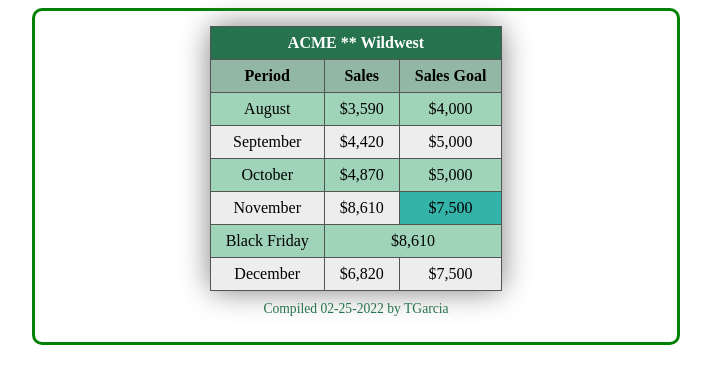
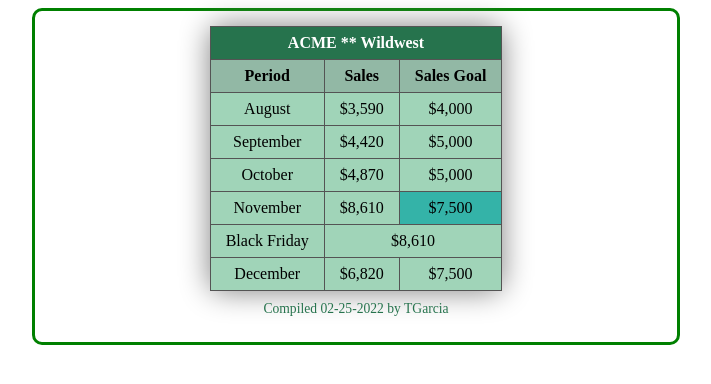
Before and after one commit to tj-garcia/wdd230, a plain HTML site: page lesson-8/tablebuild.html in a window 1280 px wide. Shown: the whole page, without its empty margins (284-995 px from the left). Drawn offline with Linux system fonts and the light colour scheme.

Commit message:
Update style.css

```diff
--- a/lesson-8/css/style.css
+++ b/lesson-8/css/style.css
@@ -69,7 +69,7 @@ form {
   }
 
   tbody tr:nth-child(even) {
-    background-color: var(--zebra);
+    background-color: hsl(147, 38%, 73%); /*var(--zebra);*/
   }
 tbody tr:nth-child(odd) {
 	background-color:hsl(147, 38%, 73%);
```
